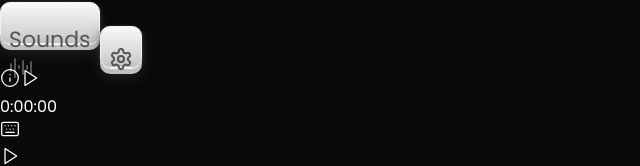
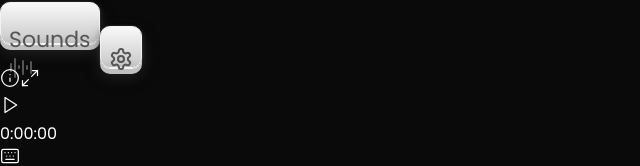
Before and after one commit to heynzar/arehna-peaceful-app, a Next.js app: page / in a window 1280 px wide. Shown: the part 196-362 px from the top of the page, without its empty margins (0-640 px from the left). Built offline with nearby package versions, Linux system fonts and the light colour scheme; a web font is replaced by a local one.

Commit message:
feat: add fullScreen feature

```diff
--- a/src/app/layout.tsx
+++ b/src/app/layout.tsx
@@ -71,7 +71,7 @@ export default function RootLayout({
         />
       </head>
       <body
-        className={`${poppins.className} antialiased h-screen w-screen overflow-x-hidden relative`}
+        className={`${poppins.className} antialiased h-[100svh] w-screen overflow-x-hidden relative`}
       >
         <div
           style={{
--- a/src/app/page.tsx
+++ b/src/app/page.tsx
@@ -5,6 +5,8 @@ import bg from "@/assets/bg.jpg";
 import {
   Info,
   Keyboard as KeyboardIcon,
+  Maximize2,
+  Minimize2,
   Pause,
   Play,
   Settings as SettingsIcon,
@@ -26,6 +28,7 @@ export default function Page() {
   const [isQuranOpen, setIsQuranOpen] = useState(false);
   const [isKeyboardOpen, setIsKeyboardOpen] = useState(false);
   const [isInfoOpen, setIsInfoOpen] = useState(false);
+  const [isFullscreen, setIsFullscreen] = useState(false);
 
   const [settings, setSettings] = useState({
     isHijri: false,
@@ -34,18 +37,40 @@ export default function Page() {
     bg: bg.src,
   });
 
-  // Load settings from localStorage on mount
   useEffect(() => {
+    if (typeof window !== "undefined") {
       const savedSettings = localStorage.getItem("settings");
       if (savedSettings) {
         setSettings(JSON.parse(savedSettings));
       }
+    }
+
+    const handleFullscreenChange = () => {
+      setIsFullscreen(!!document.fullscreenElement);
+    };
+
+    document.addEventListener("fullscreenchange", handleFullscreenChange);
+    return () =>
+      document.removeEventListener("fullscreenchange", handleFullscreenChange);
   }, []);
 
-  // Save settings to localStorage when they change
   useEffect(() => {
+    if (typeof window !== "undefined") {
       localStorage.setItem("settings", JSON.stringify(settings));
+    }
   }, [settings]);
+
+  const toggleFullscreen = async () => {
+    try {
+      if (!document.fullscreenElement) {
+        await document.documentElement.requestFullscreen();
+      } else {
+        await document.exitFullscreen();
+      }
+    } catch (error) {
+      console.error("Error toggling fullscreen:", error);
+    }
+  };
 
   const toggleApp = () => {
     setIsAppOpen(true);
@@ -144,7 +169,7 @@ export default function Page() {
       <main
         className={`${
           isAppOpen ? "flex" : "hidden"
-        } w-full h-[100dvh] select-none flex-col gap-4 justify-center items-center py-4 px-8`}
+        } w-full h-full select-none flex-col gap-4 justify-center items-center py-4 px-8`}
       >
         <div className="mb-auto" />
         <section className="md:scale-125 py-4 w-full max-w-[400px] rounded-3xl backdrop-blur-sm bg-clip-padding flex flex-col justify-center items-center text-center border-[4px] border-white/20">
@@ -185,6 +210,7 @@ export default function Page() {
           </div>
         </section>
         <div className="w-full flex justify-between items-center mt-auto">
+          <div className="flex gap-2">
             <button
               onClick={() => setIsInfoOpen(true)}
               className="backdrop-blur-sm rounded-lg p-1 border border-white/20 hover:opacity-70 transition-opacity duration-300"
@@ -192,7 +218,18 @@ export default function Page() {
             >
               <Info size={20} strokeWidth={1.5} />
             </button>
-
+            <button
+              onClick={toggleFullscreen}
+              className="backdrop-blur-sm rounded-lg p-1 border border-white/20 hover:opacity-70 transition-opacity duration-300"
+              aria-label={isFullscreen ? "Exit fullscreen" : "Enter fullscreen"}
+            >
+              {isFullscreen ? (
+                <Minimize2 size={20} strokeWidth={1.5} />
+              ) : (
+                <Maximize2 size={20} strokeWidth={1.5} />
+              )}
+            </button>
+          </div>
           <button
             onClick={() => setIsPlaying((prev) => !prev)}
             className="hidden lg:block lg:ml-28 backdrop-blur-sm rounded-lg p-1 border border-white/20 hover:opacity-70 transition-opacity duration-300"
```
Lines whose indentation alone changed are shown as unchanged.
